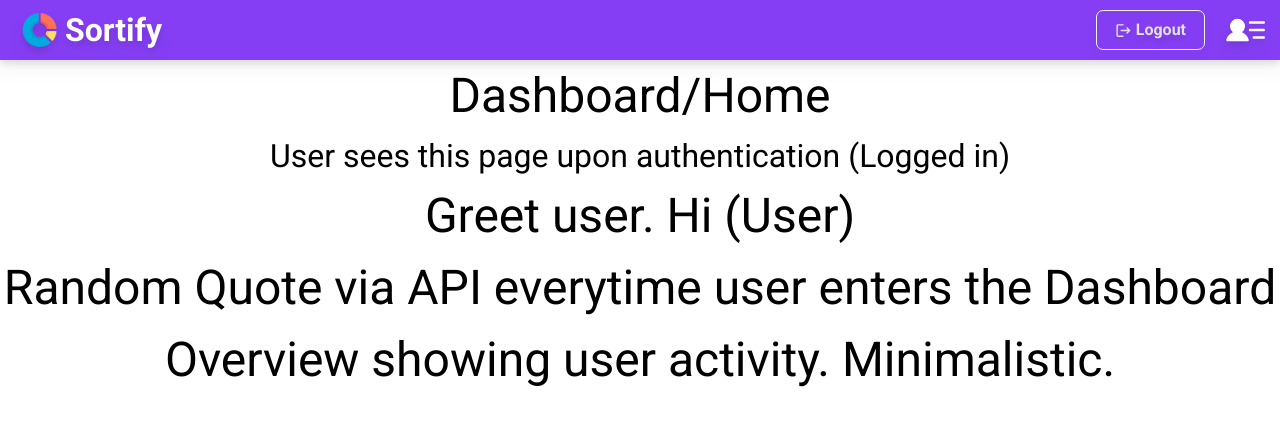
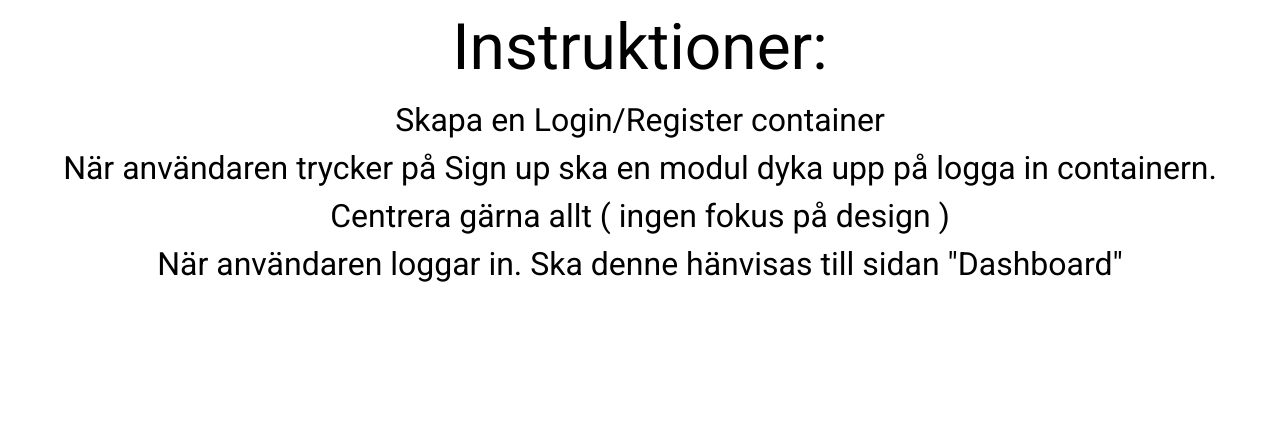
Before and after one commit to Prostecki/Sortify, a React (Vite) app: page / in a window 1280 px wide. Shown: the top 426 px of the page. Built offline with nearby package versions, Linux system fonts and the light colour scheme.

Commit message:
Created Onboarding page for userAuthentication. Redirects to /dashboard once Signed In.

```diff
--- a/src/App.jsx
+++ b/src/App.jsx
@@ -1,9 +1,10 @@
 import { Routes, Route } from "react-router-dom";
 import ProfilePage from "./pages/ProfilePage";
-import HomePage from "./pages/HomePage";
+import Dashboard from "./pages/Dashboard";
 import Tasks from "./pages/Tasks";
 import Planner from "./pages/Planner";
 import Habits from "./pages/Habits";
+import Onboarding from "./pages/Onboarding";
 import { GlobalProvider } from "./context/GlobalProvider";
 import "./App.css";
 
@@ -12,7 +13,8 @@ function App() {
     <>
       <GlobalProvider>
         <Routes>
-          <Route path="/" element={<HomePage />} />
+          <Route path="/" element={<Onboarding />} />
+          <Route path="/dashboard" element={<Dashboard />} />
           <Route path="/profile" element={<ProfilePage />} />
           <Route path="/tasks" element={<Tasks />} />
           <Route path="/planner" element={<Planner />} />
--- a/src/pages/HomePage.jsx
+++ b/src/pages/Dashboard.jsx
@@ -1,6 +1,6 @@
 import Nav from "../layout/Nav";
 
-export default function HomePage() {
+export default function Dashboard() {
   return (
     <>
       <Nav />
--- /dev/null
+++ b/src/pages/Onboarding.jsx
@@ -0,0 +1,24 @@
+import Nav from "../layout/Nav";
+
+export default function Onboarding() {
+  return (
+    <>
+      <div>
+        <h1 className="text-[4rem] text-center"> Instruktioner: </h1>
+        <h1 className="text-[2rem] text-center">
+          Skapa en Login/Register container
+        </h1>
+        <h1 className="text-[2rem] text-center">
+          När användaren trycker på Sign up ska en modul dyka upp på logga in
+          containern.
+        </h1>
+        <h1 className="text-[2rem] text-center">
+          Centrera gärna allt ( ingen fokus på design )
+        </h1>
+        <h1 className="text-[2rem] text-center">
+          När användaren loggar in. Ska denne hänvisas till sidan "Dashboard"
+        </h1>
+      </div>
+    </>
+  );
+}
```
